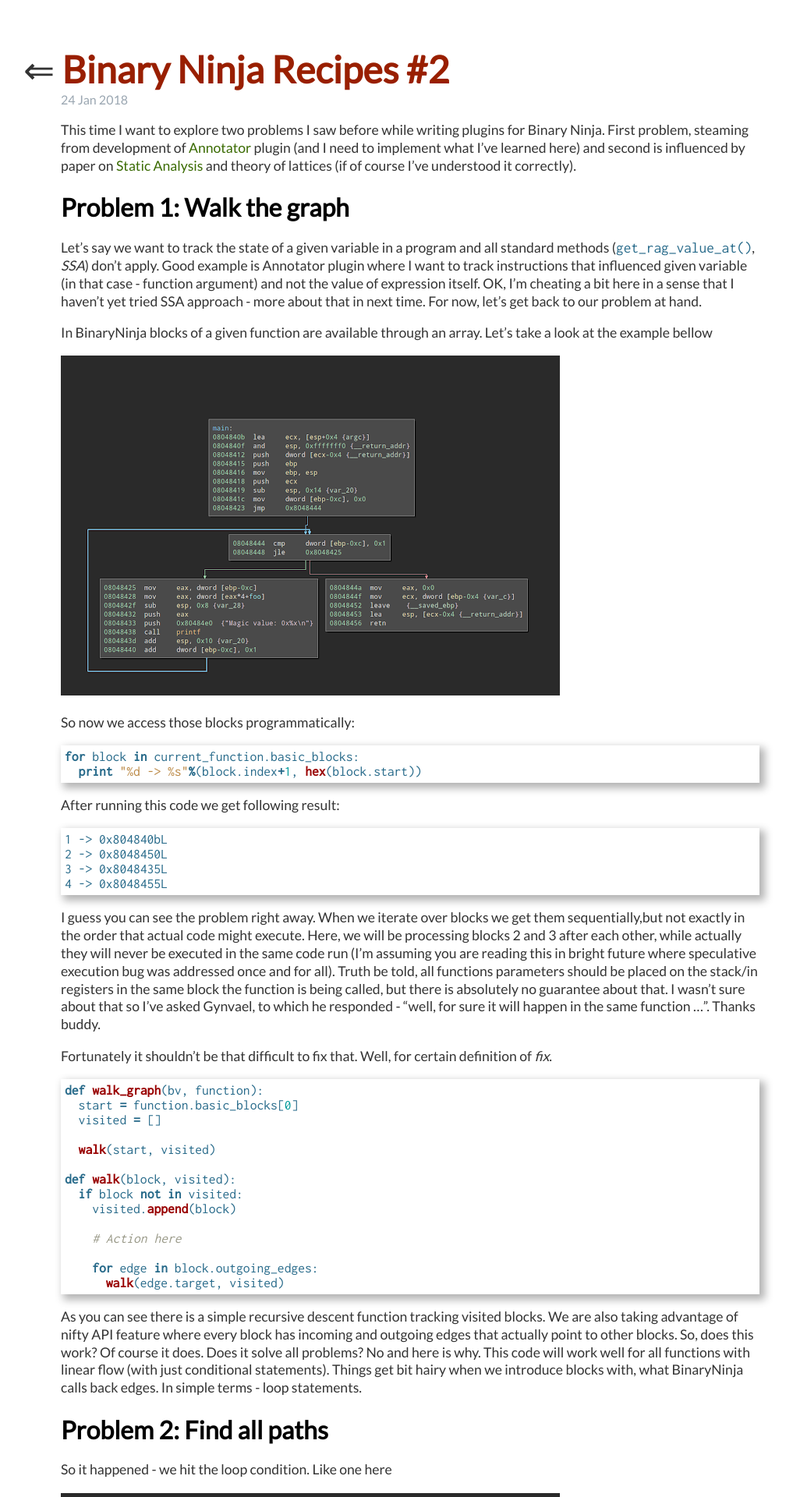
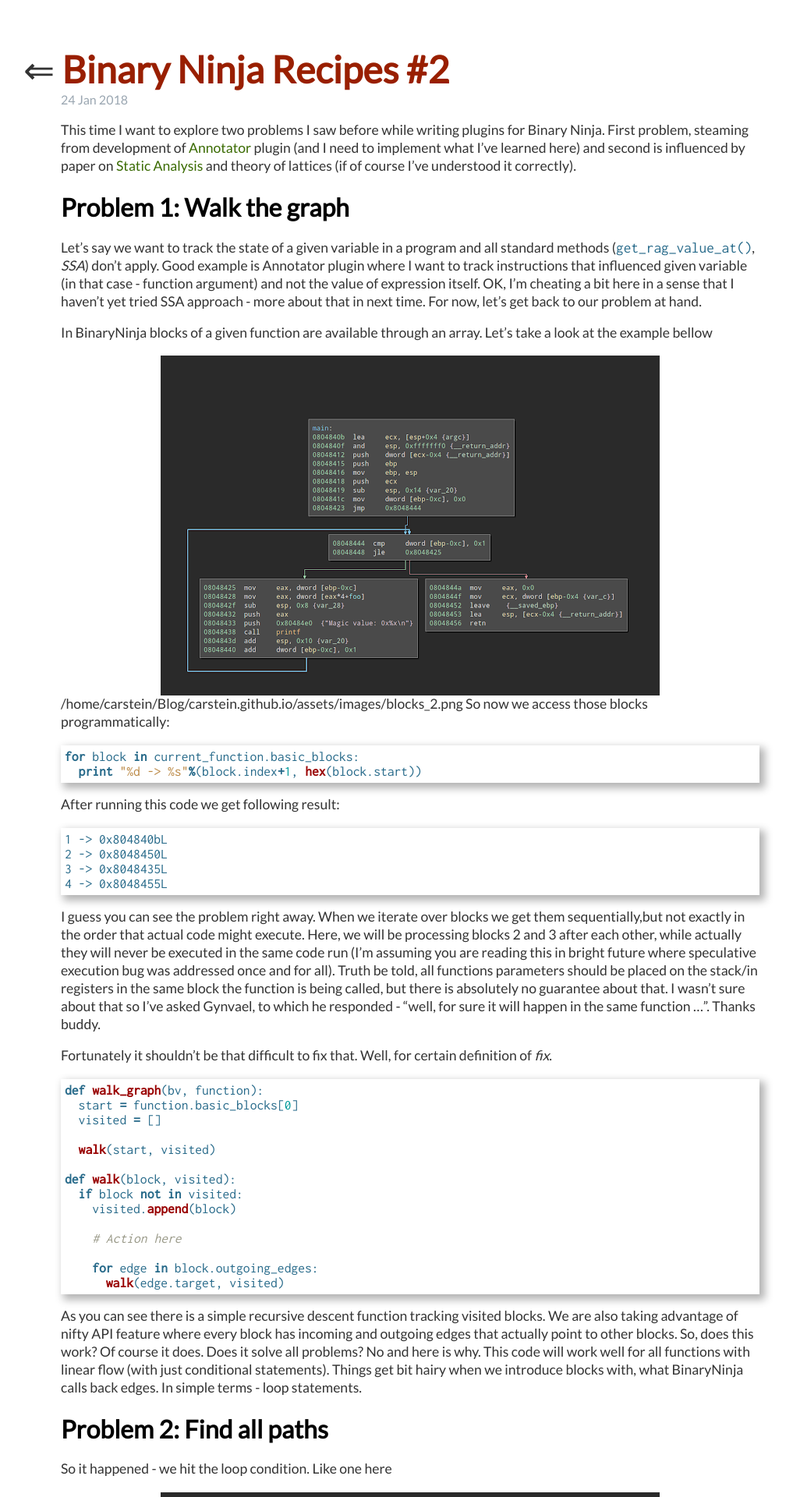
Before and after one commit to carstein/carstein.github.io, a Jekyll site: the page built from _posts/2018-01-24-binary-ninja-recipes2.md, in a window 1280 px wide. Shown: the top 1920 px of the page at 78% size, without its empty margins (114-1131 px from the left). Built offline with Jekyll 4.4.1, drawn with Linux system fonts in a browser that asks for light colours.

Commit message:
center image

````diff
--- a/_posts/2018-01-24-binary-ninja-recipes2.md
+++ b/_posts/2018-01-24-binary-ninja-recipes2.md
@@ -11,7 +11,7 @@
 In BinaryNinja blocks of a given function are available through an array. Let's take a look at the example bellow
 
 ![Function Graph]({{site.url}}/assets/images/blocks_2.png)
-
+/home/carstein/Blog/carstein.github.io/assets/images/blocks_2.png
 So now we access those blocks programmatically:
 
 ```python
--- a/css/style.css
+++ b/css/style.css
@@ -67,6 +67,11 @@
   color: #9aa6b1;
 }
 
+p > img {
+    display: block;
+    margin-left: auto;
+    margin-right: auto;
+}
 
 footer {
     border-top: 1px solid #d5d5d5;
````
